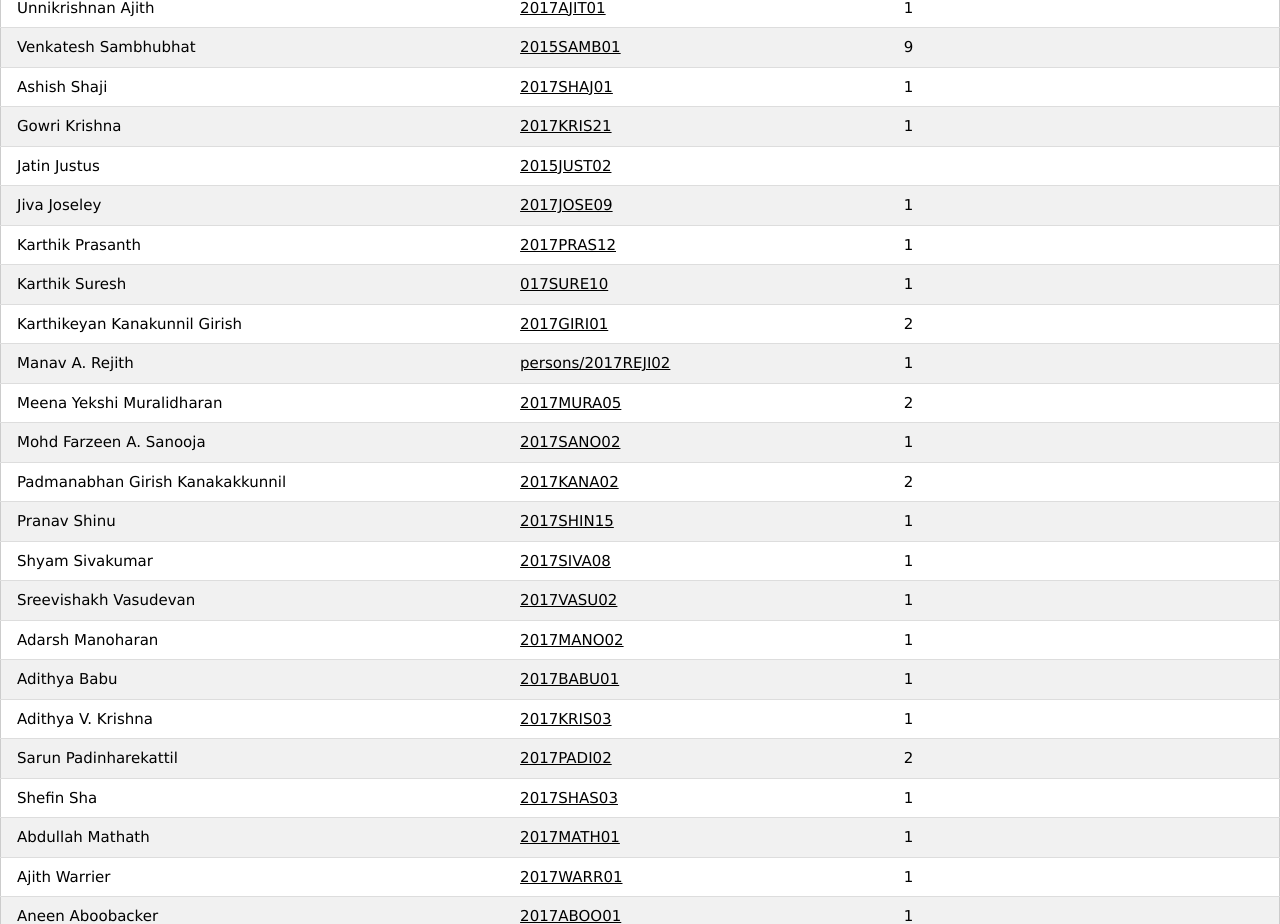
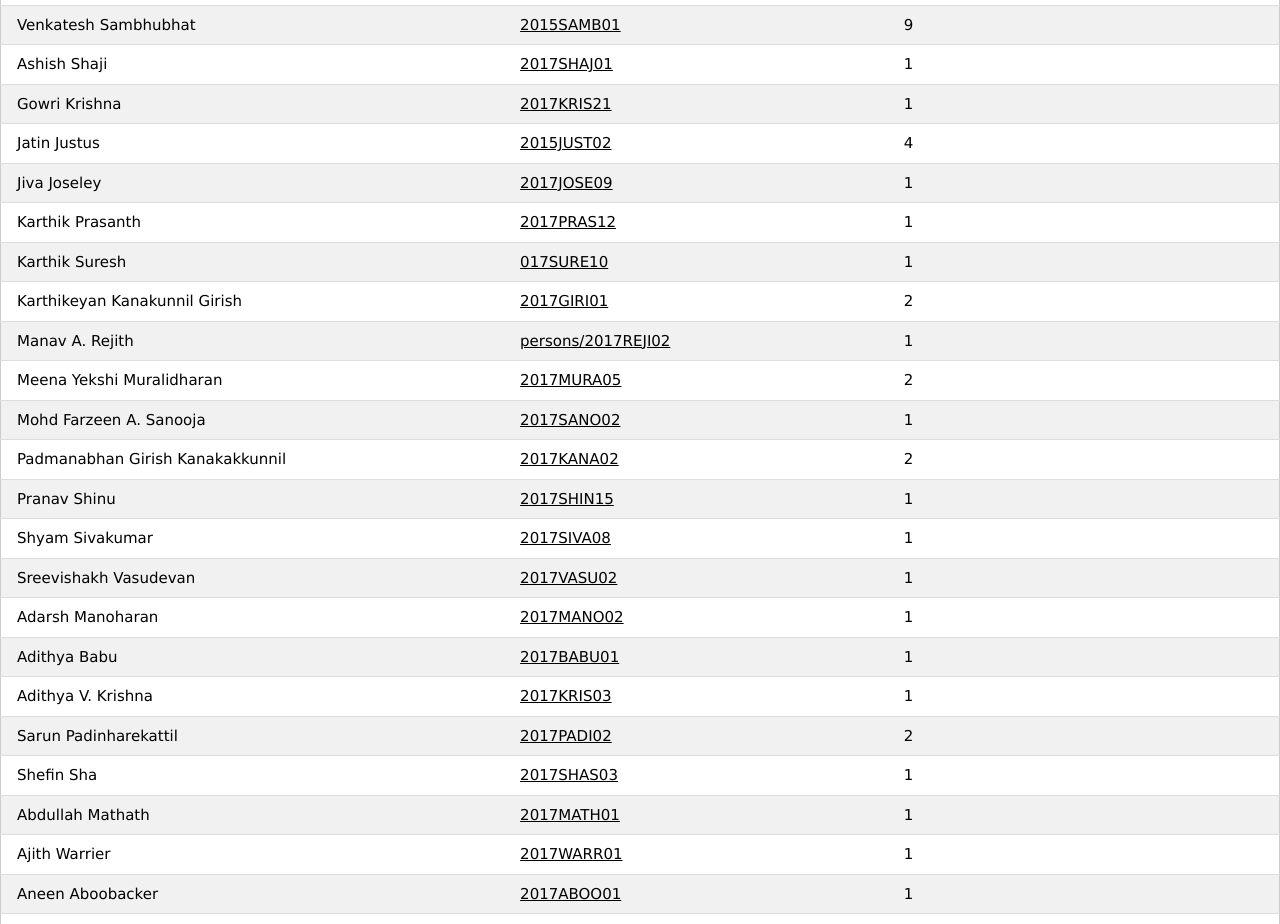
Before and after one commit to cubingkerala/cubingkerala.github.io, a plain HTML site: page kerala competitors.html in a window 1280 px wide. Shown: the part 2300-3224 px from the top of the page. Drawn offline with Linux system fonts and the light colour scheme.

Commit message:
Update kerala competitors.html

```diff
--- a/kerala competitors.html
+++ b/kerala competitors.html
@@ -97,7 +97,7 @@ body {margin:0;}
 <tr><td>Aashish Ramesh</td><td><a href="https://www.worldcubeassociation.org/persons/2017RAME062017RAME06" target="_blank">2017RAME06</a></td><td>1</td></tr>
     <tr><td>Abhinav Akash</td><td><a href="https://www.worldcubeassociation.org/persons/2016AKAS01" target="_blank">2016AKAS01</a></td><td>2</td></tr>
 <tr><td>Abhinav Manoharan</td><td><a href="https://www.worldcubeassociation.org/persons/2017MANO03" target="_blank">2017MANO03</a></td><td>1</td></tr>
-    <tr><td>Adam Oommen Jacob</td><td><a href="https://www.worldcubeassociation.org/persons/2017JACO03" target="_blank">2017JACO03</a></td> <td>2</td></tr>
+    <tr><td>Adam Oommen Jacob</td><td><a href="https://www.worldcubeassociation.org/persons/2017JACO03" target="_blank">2017JACO03</a></td><td>2</td></tr>
 <tr><td>Adarsh Prem</td><td><a href="https://www.worldcubeassociation.org/persons/2017PREM02" target="_blank">2017PREM02</a></td><td>1</td></tr>
    <tr><td>Adithyan Vinod</td><td><a href="https://www.worldcubeassociation.org/persons/2017VINO04" target="_blank">2017VINO04</a></td><td>1</td></tr>
    <tr><td>Adwaith Nambiar</td><td><a href="https://www.worldcubeassociation.org/persons/2015NAMB01" target="_blank">2015NAMB01</a></td><td>6</td></tr>
@@ -111,8 +111,7 @@ body {margin:0;}
 <tr><td>Anil Kumar</td><td><a href="https://www.worldcubeassociation.org/persons/2017KUMA42" target="_blank">2017KUMA42</a></td><td>1</td></tr>
 <tr><td>Anirudh Manoj</td><td><a href="https://www.worldcubeassociation.org/persons/2017MANO04" target="_blank">2017MANO04</a></td><td>1</td></tr>
 <tr><td>Anish Anilkumar</td><td><a href="https://www.worldcubeassociation.org/persons/2017ANIL01" target="_blank">2017ANIL01</a></td><td>2</td></tr>
-<tr><td>Anoop Das</td><td><a href="https://www.worldcubeassociation.org/persons/2017DASA02" target="_blank">2017DASA02</a></td>
-    <td>1</td></tr>
+<tr><td>Anoop Das</td><td><a href="https://www.worldcubeassociation.org/persons/2017DASA02" target="_blank">2017DASA02</a></td><td>1</td></tr>
 <tr><td>Anoop Pappachan</td><td><a href="https://www.worldcubeassociation.org/persons/2017PAPP01" target="_blank">2017PAPP01</a></td><td>2</td></tr>
 <tr><td>Arun Jayaprakash</td><td><a href="https://www.worldcubeassociation.org/persons/2017JAYA04" target="_blank">2017JAYA04</a></td><td>1</td></tr>
 <tr><td>Arun Santhosh</td><td><a href="https://www.worldcubeassociation.org/persons/2017SANT24" target="_blank">2017SANT24</a></td><td>1</td></tr>
@@ -148,7 +147,7 @@ body {margin:0;}
 <tr><td>Venkatesh Sambhubhat</td><td><a href="https://www.worldcubeassociation.org/persons/2015SAMB01" target="_blank">2015SAMB01</a></td><td>9</td></tr>
 <tr><td>Ashish Shaji</td><td><a href="https://www.worldcubeassociation.org/persons/2017SHAJ01" target="_blank">2017SHAJ01</a></td><td>1</td></tr>
 <tr><td>Gowri Krishna</td><td><a href="https://www.worldcubeassociation.org/persons/2017KRIS211" target="_blank">2017KRIS21</a></td><td>1</td></tr>
-<tr><td>Jatin Justus</td><td><a href="https://www.worldcubeassociation.org/persons/2015JUST02" target="_blank">2015JUST02</a></td>4<td></td></tr>
+<tr><td>Jatin Justus</td><td><a href="https://www.worldcubeassociation.org/persons/2015JUST02" target="_blank">2015JUST02</a></td><td>4</td></tr>
 <tr><td>Jiva Joseley</td><td><a href="https://www.worldcubeassociation.org/persons/2017JOSE09" target="_blank">2017JOSE09</a></td><td>1</td></tr>
 <tr><td>Karthik Prasanth</td><td><a href="https://www.worldcubeassociation.org/persons/2017PRAS12" target="_blank">2017PRAS12</a></td><td>1</td></tr>
 <tr><td>Karthik Suresh</td><td><a href="https://www.worldcubeassociation.org/persons/017SURE10" target="_blank">017SURE10</a></td><td>1</td></tr>
```
